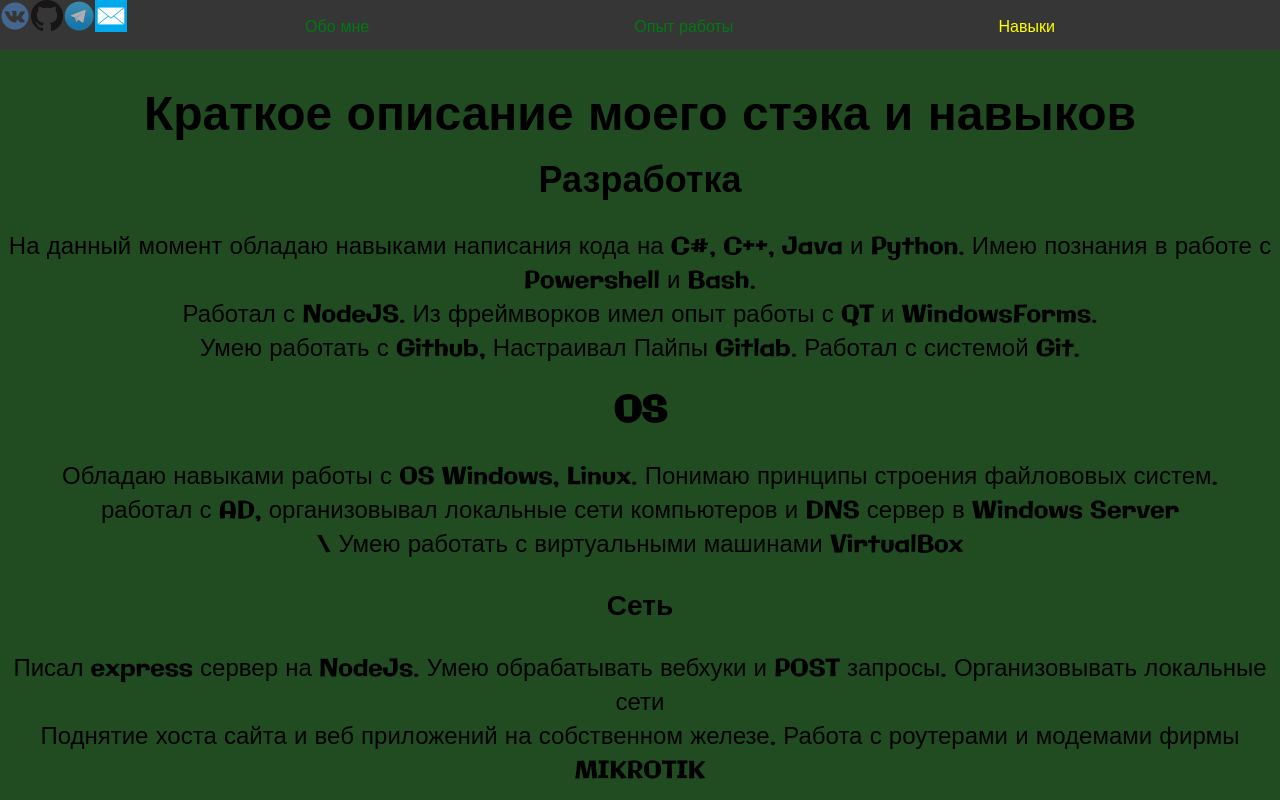
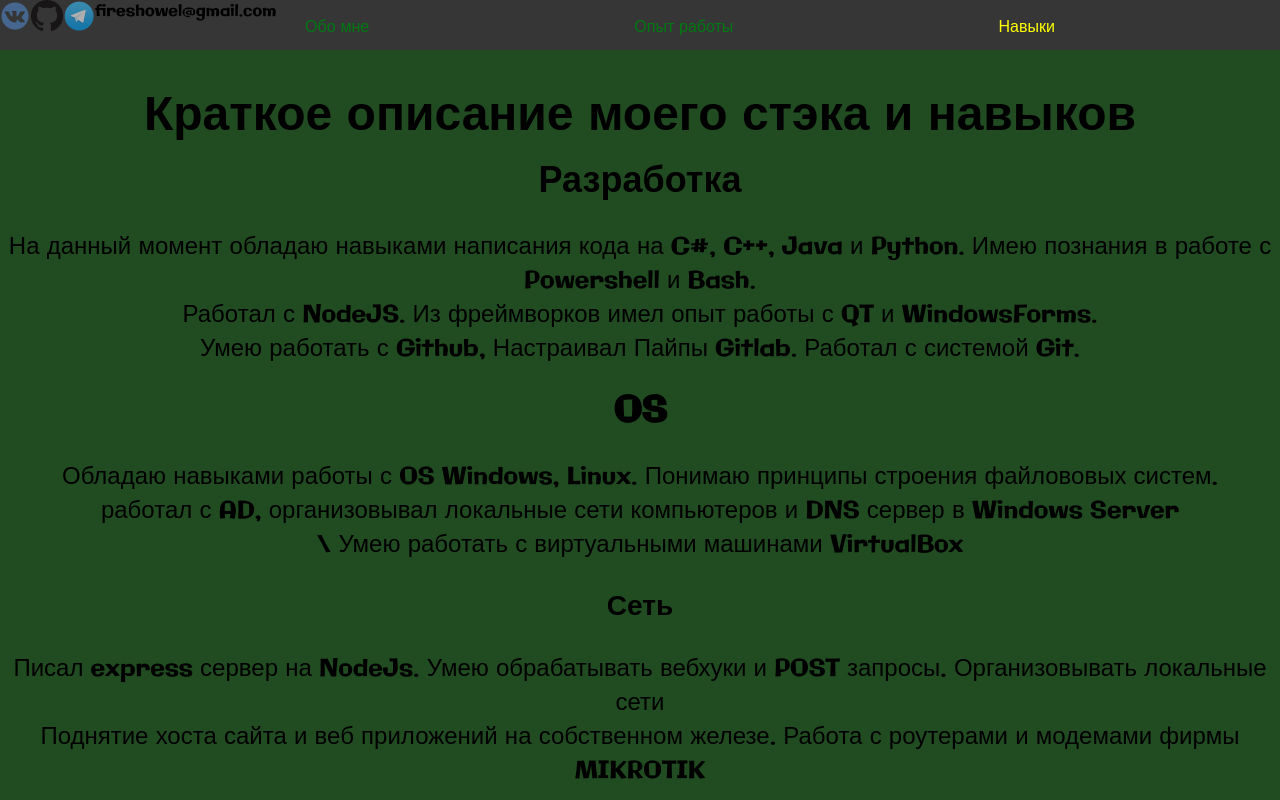
Before and after one commit to Destrolaric/PortfolioProject, a website: page skills.html in a window 1280 px wide. Shown: the top 800 px of the page. Drawn offline with Linux system fonts and the light colour scheme.

Commit message:
changed email representation format

```diff
--- a/skills.html
+++ b/skills.html
@@ -29,7 +29,7 @@
             <a href="https://vk.com/delete0your0page"><img src="/pict/vk_icon-icons%201.png"></a>
             <a href="https://github.com/Destrolaric"><img src="/pict/GitHub-Mark-32px%201.png"></a>
             <a href="https://t.me/Zestaras"><img src="/pict/telegram_icon-icons%201.png"></a>
-            <a href="mailto:fireshowel@gmail.com"><img src="/pict/Other-Mail-Metro-icon.png"></a>
+            fireshowel@gmail.com
         </div>
     </div>
 </header>
```
Also changed, not shown: aboutme.html (+2 -2 lines), experience.html (+1 -1 lines).
